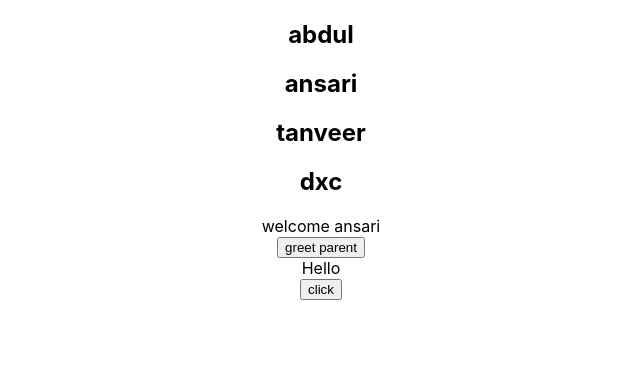
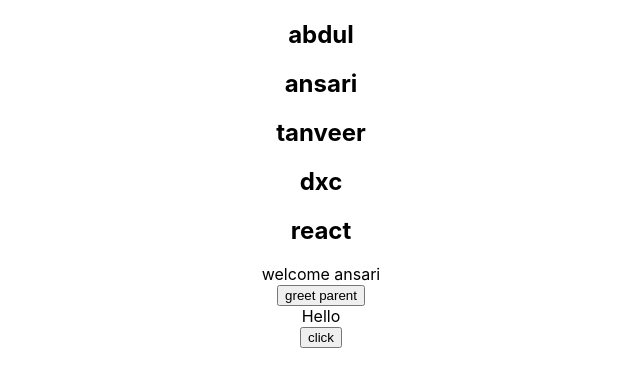
Before and after one commit to abdultanveer/dxcreactapp, a React (Create React App) app: page / in a window 1280 px wide. Shown: the top 386 px of the page, without its empty margins (319-959 px from the left). Built offline with nearby package versions, Linux system fonts and the light colour scheme.

Commit message:
map using a const nameslist

```diff
--- a/src/components/NameList.js
+++ b/src/components/NameList.js
@@ -1,14 +1,11 @@
 import React from 'react'
 
 function NameList() {
-    const names = ['abdul','ansari','tanveer','dxc']
+    const names = ['abdul', 'ansari', 'tanveer', 'dxc','react']
+    const namesList = names.map(name => <h2>{name}</h2>)
+
     return (
-        <div>
-           {
-               names.map(name => <h2>{name}</h2>)
-           }
-
-        </div>
+        <div>{namesList}</div>
     )
 }
 
```
